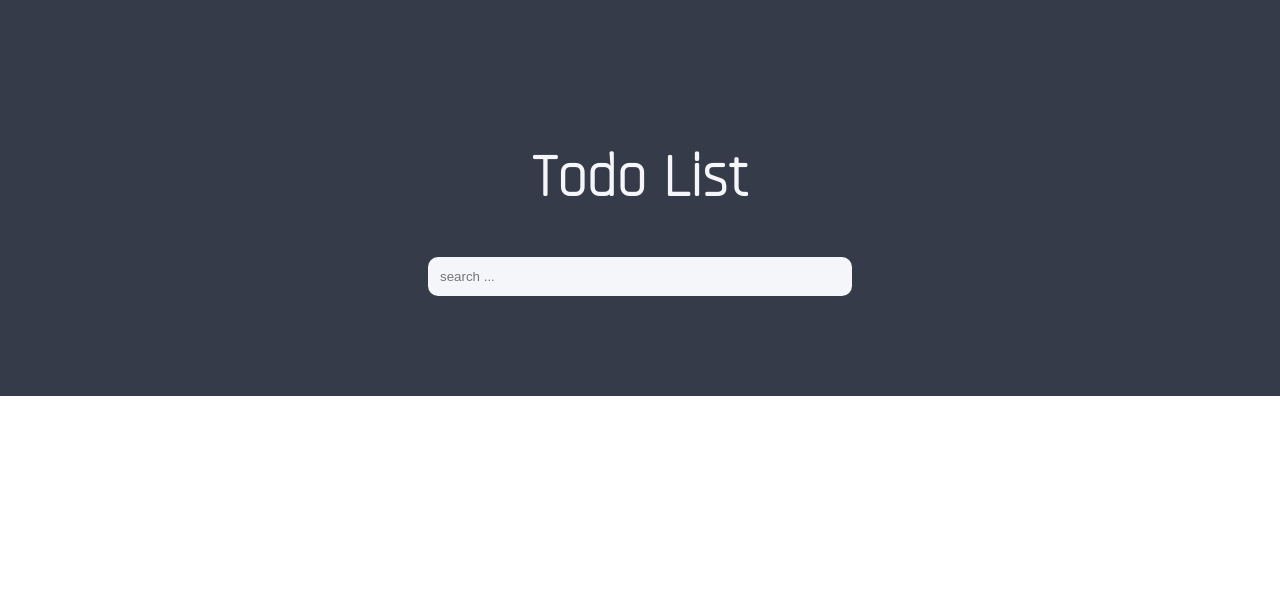
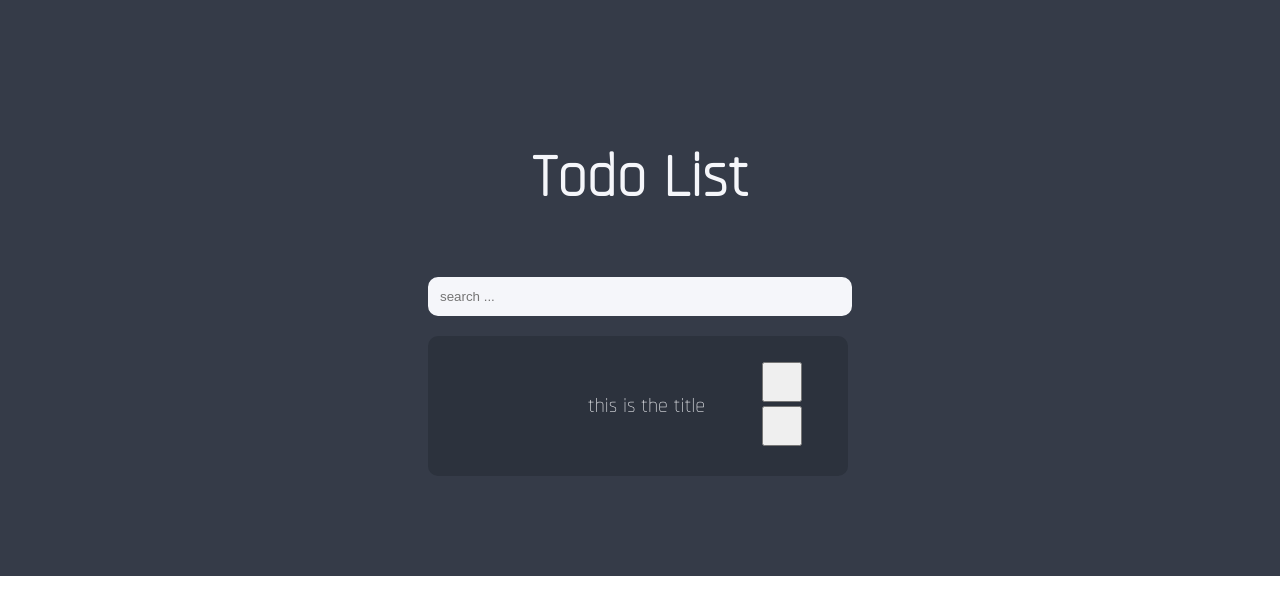
Before and after one commit to Haile-08/TODO_APP, a React (Create React App) app in the folder client/: page / in a window 1280 px wide. Shown: the top 614 px of the page. Built offline with nearby package versions, Linux system fonts and the light colour scheme.

Commit message:
created the items compnent

```diff
--- a/client/src/App.js
+++ b/client/src/App.js
@@ -1,5 +1,7 @@
 import "./css/App.css";
 import AppLayout from "./pages/AppLayout";
+import React from "react";
+
 
 function App() {
   return (
--- a/client/src/components/items/items.js
+++ b/client/src/components/items/items.js
@@ -1,14 +1,25 @@
 import "../../css/item.css";
+
+import React from "react";
+import { FontAwesomeIcon } from "@fortawesome/react-fontawesome";
 
 function Items() {
   return (
     <div className="container">
       <div className="img"></div>
       <div className="txt">
-        <div className="title"></div>
-        <div className="logo">
-          <div className="update"></div>
-          <div className="delete"></div>
+        <div className="title">this is the title</div>
+        <div className="btn">
+          <div className="update">
+            <button>
+              <FontAwesomeIcon icon="fa-solid fa-trash-can" />
+            </button>
+          </div>
+          <div className="delete">
+            <button>
+              <FontAwesomeIcon icon="fa-solid fa-wrench" />
+            </button>
+          </div>
         </div>
       </div>
     </div>
--- a/client/src/components/search/searchbar.js
+++ b/client/src/components/search/searchbar.js
@@ -1,11 +1,9 @@
 import "../../css/searchbar.css";
 
+import React from "react";
+
 function Searchbar() {
-  return (
-    <>
-      <input type="text" placeholder="search ..." className="search" />
-    </>
-  );
+  return <input type="text" placeholder="search ..." className="search" />;
 }
 
 export default Searchbar;
--- a/client/src/css/item.css
+++ b/client/src/css/item.css
@@ -0,0 +1,46 @@
+.container {
+    background-color: #2c323d;
+    width: 400px;
+    height: 120px;
+    display: flex;
+    padding: 10px;
+    border-radius: 10px;
+    transition:background-color 0.3s ease-out ;
+}
+.container:hover{
+    background-color: rgba(255, 255, 255, 0.014);
+
+}
+.img {
+    height: 120px;
+    width: 150px;
+
+
+}
+.txt{
+    height: 120px;
+    width: 300px;
+    display: flex;
+    justify-content: space-evenly;
+    font-size: 20px;
+    align-items: center;
+}
+.btn {
+
+    width: 80px;
+    display: flex;
+    flex-direction: column;
+    justify-content: space-between;
+    margin-left: 20px;
+}
+.delete button{
+    margin: 0px 20px;
+    width: 40px;
+    height: 40px;
+}
+.update  button{
+    margin: 0px 20px;
+    width: 40px;
+    height: 40px;
+
+}
--- a/client/src/css/searchbar.css
+++ b/client/src/css/searchbar.css
@@ -7,6 +7,7 @@
     width: 400px;
     cursor: pointer;
     transition: border-radius  ease-out;
+    margin: 20px 0px;
 
 }
 
--- a/client/src/index.js
+++ b/client/src/index.js
@@ -2,6 +2,7 @@ import React from 'react';
 import ReactDOM from 'react-dom/client';
 import "./css/index.css";
 import App from './App';
+
 
 
 const root = ReactDOM.createRoot(document.getElementById('root'));
--- a/client/src/pages/AppLayout.js
+++ b/client/src/pages/AppLayout.js
@@ -1,6 +1,8 @@
 import Searchbar from "../components/search/searchbar";
 import Items from "../components/items/items";
 import "../css/App.css";
+
+import React from "react";
 
 function AppLayout() {
   return (
```
Also changed, not shown: client/package.json (+6 -1 lines), 1 other file (tests, documents, lock files or other folders).
